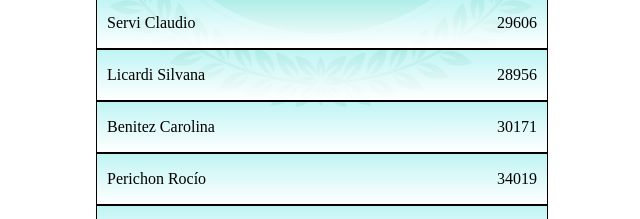
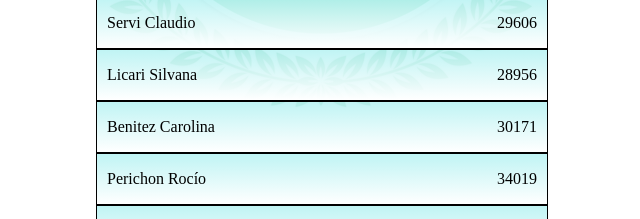
Before and after one commit to inspeccionesmjcpz/inspeccionesmjcpz, a plain HTML site: page index.html in a window 1280 px wide. Shown: the part 756-975 px from the top of the page, 319-959 px from the left. Drawn offline with Linux system fonts and the light colour scheme.

Commit message:
Update index.html

```diff
--- a/index.html
+++ b/index.html
@@ -65,7 +65,7 @@
               <p>29606</p>
             </div>
             <div class="row-style">
-              <p>Licardi Silvana</p>
+              <p>Licari Silvana</p>
               <p>28956</p>
             </div>
             <div class="row-style">
```
